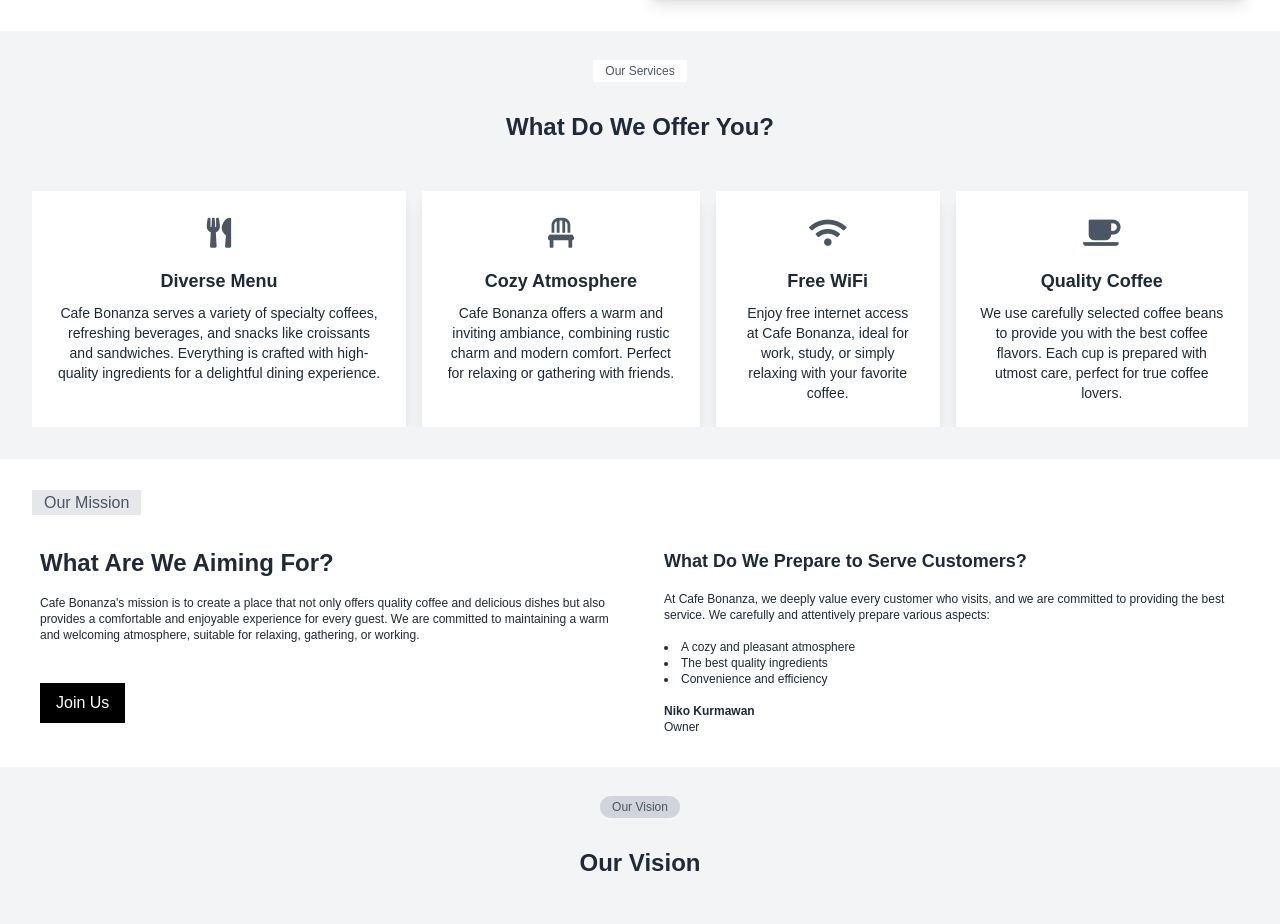
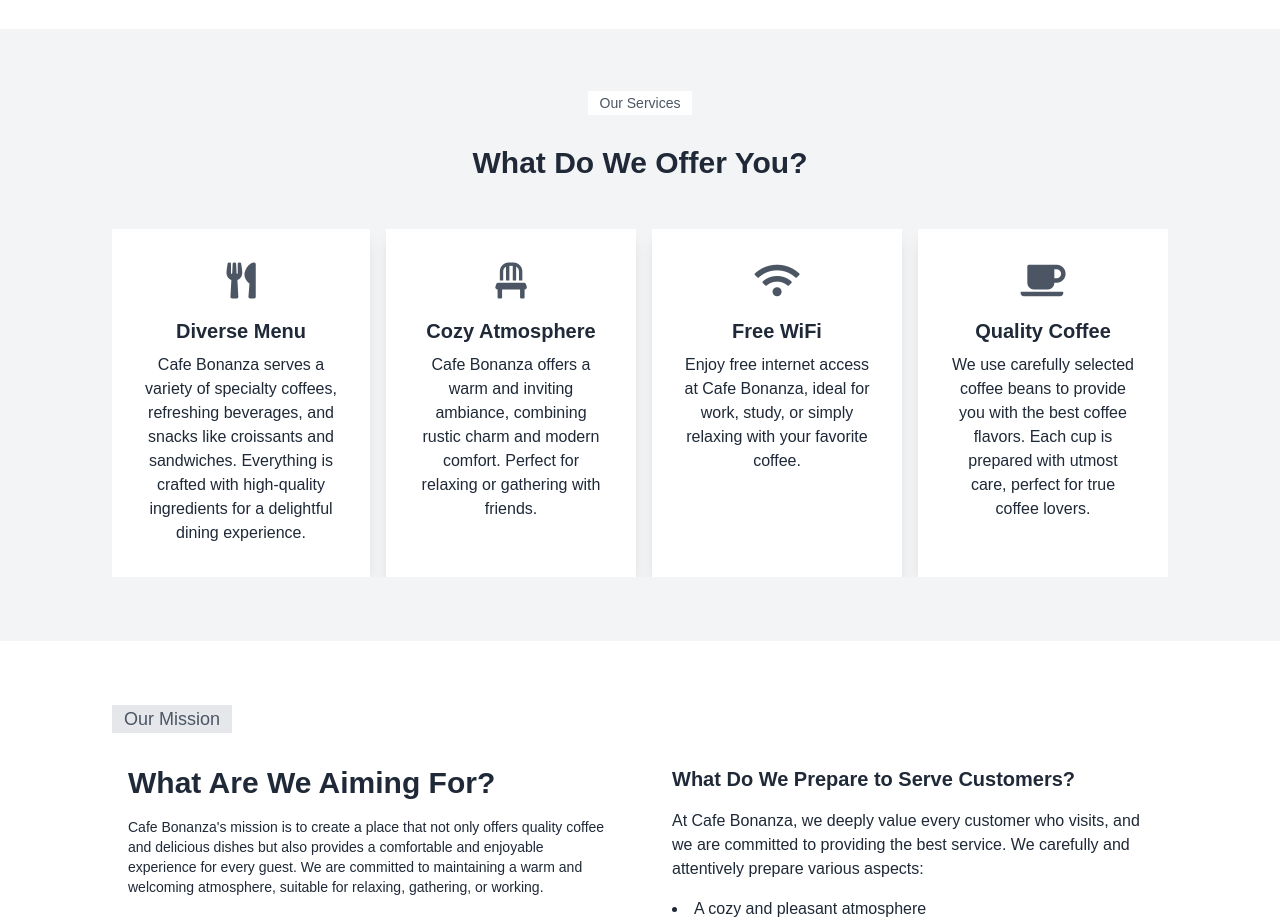
Before and after one commit to Chandra13July/CafeBonanza, a PHP site: page /about.php in a window 1280 px wide. Shown: the part 483-1407 px from the top of the page. Run offline with PHP 8.4, Linux system fonts and the light colour scheme; some libraries are stand-ins or nearby versions; some web fonts are replaced.

Commit message:
Update  View About

```diff
--- a/app/config/config.php
+++ b/app/config/config.php
@@ -1,6 +1,6 @@
 <?php
 
-define('BASEURL', 'http://localhost//CafeBonanza/public');
+define('BASEURL', 'http://192.168.1.7//CafeBonanza/public');
 define('DB_HOST', 'localhost');
 define('DB_USER', 'root');
 define('DB_PASS', '');
--- a/app/controllers/Home.php
+++ b/app/controllers/Home.php
@@ -18,18 +18,14 @@ class Home extends Controller
     public function index()
     {
         $totalCartItems = $this->getItemCountCart();
-        $latestContacts = $this->contactModel->getLatestContacts();
-        $latestGalleries = $this->galleryModel->getLatestGalleries();
 
         $data = [
             'totalCartItems' => $totalCartItems,
-            'latestContacts' => $latestContacts,
-            'latestGalleries' => $latestGalleries
         ];
 
         $this->view('layout/header');
         $this->view('layout/navbar', $data);
-        $this->view('home/home', $data);
+        $this->view('home/home');
         $this->view('layout/footer');
     }
 
--- a/app/views/home/about.php
+++ b/app/views/home/about.php
@@ -12,122 +12,111 @@
         body {
             font-family: 'Alexandria', sans-serif;
         }
-
-        @media (min-width: 768px) {
-            .container {
-                padding-left: 2cm;
-                padding-right: 2cm;
-                max-width: 6xl;
-            }
-        }
     </style>
 </head>
 
 <body class="bg-gray-100 text-gray-800">
-    <section class="bg-white py-8 about-section">
-        <div class="container mx-auto flex flex-col md:flex-row items-center px-4 md:px-8">
+    <section class="bg-white py-16 about-section">
+        <div class="container mx-auto flex flex-col md:flex-row items-center px-6 md:px-28">
             <div class="md:w-1/2">
                 <div class="mb-4">
-                    <span class="bg-gray-200 text-gray-600 py-1 px-3 rounded-full text-sm md:text-base">
+                    <span class="bg-gray-200 text-gray-600 py-1 px-3 rounded-full text-base md:text-lg">
                         Cafe Bonanza
                     </span>
                 </div>
-                <h1 class="text-3xl md:text-4xl font-bold mb-4">
+                <h1 class="text-5xl md:text-6xl font-bold mb-4">
                     About Cafe Bonanza
                 </h1>
-                <p class="text-sm md:text-base mb-6">
+                <p class="text-base md:text-lg mb-6">
                     Cafe Bonanza started as an old truck garage inherited from our grandfather, which our family transformed into a cozy and warm café. Today, Bonanza blends rustic charm with modern touches, offering artisan coffee and delicious dishes in a setting rich with family history.
                 </p>
-                <a class="bg-black text-white py-2 px-4 inline-block" href="#service-section" id="view-more">
+                <a class="bg-black text-white py-2 px-6 inline-block" href="#service-section" id="view-more">
                     View More
                 </a>
             </div>
             <div class="md:w-1/2 mt-8 md:mt-0 flex justify-start md:justify-end">
-                <img alt="Interior of Cafe Bonanza with modern rustic design" class="rounded-lg shadow-lg" height="400" src="https://storage.googleapis.com/a1aa/image/Jm8YROIvFS77CteUf5jGCl8N1ZokVvhqBSBHwgvUxZgva24TA.jpg" width="600" />
+                <img alt="Interior of Cafe Bonanza with modern rustic design" class="rounded-lg shadow-lg" height="300" src="https://storage.googleapis.com/a1aa/image/XqGwX6e3GuylV6gHWnf7nU0eoibgtbRogGZy6apQyfhSlBjPB.jpg" width="500" />
             </div>
         </div>
     </section>
-    <section class="bg-gray-100 py-8 service-section" id="service-section">
-        <div class="container mx-auto text-center px-4 md:px-8">
+    <section class="bg-gray-100 py-16 service-section" id="service-section">
+        <div class="container mx-auto text-center px-6 md:px-28">
             <div class="mb-8">
-                <span class="bg-white text-gray-600 py-1 px-3 text-xs">
+                <span class="bg-white text-gray-600 py-1 px-3 text-sm">
                     Our Services
                 </span>
             </div>
-            <h2 class="text-2xl font-bold mb-12">
+            <h2 class="text-3xl font-bold mb-12">
                 What Do We Offer You?
             </h2>
             <div class="flex overflow-x-auto space-x-4">
-                <div class="bg-white p-6 shadow-lg min-w-[200px]">
-                    <i class="fas fa-utensils text-3xl text-gray-600 mb-4">
+                <div class="bg-white p-8 shadow-lg min-w-[250px]">
+                    <i class="fas fa-utensils text-4xl text-gray-600 mb-4">
                     </i>
-                    <h3 class="text-lg font-bold mb-2">
+                    <h3 class="text-xl font-bold mb-2">
                         Diverse Menu
                     </h3>
-                    <p class="text-sm">
+                    <p>
                         Cafe Bonanza serves a variety of specialty coffees, refreshing beverages, and snacks like croissants and sandwiches. Everything is crafted with high-quality ingredients for a delightful dining experience.
                     </p>
                 </div>
-                <div class="bg-white p-6 shadow-lg min-w-[200px]">
-                    <i class="fas fa-chair text-3xl text-gray-600 mb-4">
+                <div class="bg-white p-8 shadow-lg min-w-[250px]">
+                    <i class="fas fa-chair text-4xl text-gray-600 mb-4">
                     </i>
-                    <h3 class="text-lg font-bold mb-2">
+                    <h3 class="text-xl font-bold mb-2">
                         Cozy Atmosphere
                     </h3>
-                    <p class="text-sm">
+                    <p>
                         Cafe Bonanza offers a warm and inviting ambiance, combining rustic charm and modern comfort. Perfect for relaxing or gathering with friends.
                     </p>
                 </div>
-                <div class="bg-white p-6 shadow-lg min-w-[200px]">
-                    <i class="fas fa-wifi text-3xl text-gray-600 mb-4">
+                <div class="bg-white p-8 shadow-lg min-w-[250px]">
+                    <i class="fas fa-wifi text-4xl text-gray-600 mb-4">
                     </i>
-                    <h3 class="text-lg font-bold mb-2">
+                    <h3 class="text-xl font-bold mb-2">
                         Free WiFi
                     </h3>
-                    <p class="text-sm">
+                    <p>
                         Enjoy free internet access at Cafe Bonanza, ideal for work, study, or simply relaxing with your favorite coffee.
                     </p>
                 </div>
-                <div class="bg-white p-6 shadow-lg min-w-[200px]">
-                    <i class="fas fa-coffee text-3xl text-gray-600 mb-4">
+                <div class="bg-white p-8 shadow-lg min-w-[250px]">
+                    <i class="fas fa-coffee text-4xl text-gray-600 mb-4">
                     </i>
-                    <h3 class="text-lg font-bold mb-2">
+                    <h3 class="text-xl font-bold mb-2">
                         Quality Coffee
                     </h3>
-                    <p class="text-sm">
+                    <p>
                         We use carefully selected coffee beans to provide you with the best coffee flavors. Each cup is prepared with utmost care, perfect for true coffee lovers.
                     </p>
                 </div>
             </div>
         </div>
     </section>
-    <section class="bg-white py-8">
-        <div class="container mx-auto px-4 md:px-8">
+    <section class="bg-white py-16">
+        <div class="container mx-auto px-6 md:px-28">
             <div class="text-left mb-8">
-                <span class="bg-gray-200 text-gray-600 py-1 px-3 rounded-none text-xs md:text-base">
+                <span class="bg-gray-200 text-gray-600 py-1 px-3 rounded-none text-sm md:text-lg">
                     Our Mission
                 </span>
             </div>
             <div class="flex flex-col md:flex-row justify-start space-y-8 md:space-y-0 md:space-x-8">
-                <div class="md:w-1/2 px-2">
-                    <h3 class="text-2xl font-bold mb-4">
+                <div class="md:w-1/2 px-4">
+                    <h3 class="text-3xl font-bold mb-4">
                         What Are We Aiming For?
                     </h3>
-                    <p class="text-xs mb-6">
+                    <p class="text-sm mb-6">
                         Cafe Bonanza's mission is to create a place that not only offers quality coffee and delicious dishes but also provides a comfortable and enjoyable experience for every guest. We are committed to maintaining a warm and welcoming atmosphere, suitable for relaxing, gathering, or working.
                     </p>
-                    <button class="bg-black text-white py-2 px-4 mt-4">
-                        Join Us
-                    </button>
                 </div>
-                <div class="md:w-1/2 px-2">
-                    <h3 class="text-lg font-bold mb-4">
+                <div class="md:w-1/2 px-4">
+                    <h3 class="text-xl font-bold mb-4">
                         What Do We Prepare to Serve Customers?
                     </h3>
-                    <p class="text-xs mb-4">
+                    <p class="mb-4">
                         At Cafe Bonanza, we deeply value every customer who visits, and we are committed to providing the best service. We carefully and attentively prepare various aspects:
                     </p>
-                    <ul class="list-disc list-inside mb-4 text-xs">
+                    <ul class="list-disc list-inside mb-4">
                         <li>
                             A cozy and pleasant atmosphere
                         </li>
@@ -138,39 +127,39 @@
                             Convenience and efficiency
                         </li>
                     </ul>
-                    <p class="font-bold text-xs">
+                    <p class="font-bold">
                         Niko Kurmawan
                     </p>
-                    <p class="text-xs">
+                    <p>
                         Owner
                     </p>
                 </div>
             </div>
         </div>
     </section>
-    <section class="bg-gray-100 py-8">
-        <div class="container mx-auto px-4 md:px-8">
+    <section class="bg-gray-100 py-16">
+        <div class="container mx-auto px-6 md:px-28">
             <div class="text-center mb-8">
-                <span class="bg-gray-300 text-gray-600 py-1 px-3 rounded-full text-xs">
+                <span class="bg-gray-300 text-gray-600 py-1 px-3 rounded-full text-sm">
                     Our Vision
                 </span>
             </div>
-            <h2 class="text-2xl font-bold text-center mb-12">
+            <h2 class="text-3xl font-bold text-center mb-12">
                 Our Vision
             </h2>
             <div class="flex flex-col md:flex-row justify-center space-y-8 md:space-y-0 md:space-x-8">
-                <div class="md:w-1/2 px-4">
-                    <img alt="Cafe Bonanza staff serving customers" class="rounded-lg shadow-lg" height="400" src="https://storage.googleapis.com/a1aa/image/3HUNTf1qtu3FaKCQ8er5ceP3cf9PjfdiVdPtXBPGtAV1VzGfE.jpg" width="600" />
+                <div class="md:w-1/2 px-8">
+                    <img alt="Cafe Bonanza staff serving customers" class="rounded-lg shadow-lg" height="300" src="https://storage.googleapis.com/a1aa/image/UPOneCyWqm39ZKIbvq9zl0KqLqGqKCAkLZKwDJYvMUrpMY8JA.jpg" width="500" />
                 </div>
-                <div class="md:w-1/2 px-4">
-                    <h3 class="text-3xl font-bold mb-4">
+                <div class="md:w-1/2 px-8">
+                    <h3 class="text-4xl font-bold mb-4">
                         What Is Our Goal?
                     </h3>
-                    <p class="text-sm">
+                    <p>
                         To become a café known and valued for its premium coffee, delightful dishes, and cozy ambiance, where every visit becomes a memorable and enjoyable moment. We strive to innovate, maintain good customer relationships, and deliver friendly and professional service. Cafe Bonanza aims to be a favorite destination for relaxation and gathering.
                     </p>
-                    <button class="bg-black text-white py-2 px-4 mt-4">
-                        <a class="text-white" href="&lt;?= BASEURL; ?&gt;/auth/signup">
+                    <button class="bg-black text-white py-2 px-6 mt-4">
+                        <a class="text-white" href="<?= BASEURL; ?>/auth/signup">
                             Join Us
                         </a>
                     </button>
--- a/app/views/layout/navbar.php
+++ b/app/views/layout/navbar.php
@@ -86,7 +86,7 @@
                         <div class="flex items-center relative">
                             <img onerror="this.src = '<?= BASEURL . '/img/user.png' ?>'"
                                 src="<?= !empty($_SESSION['ImageUrl']) ? BASEURL . '/' . $_SESSION['ImageUrl'] : BASEURL . '/img/user.png'; ?>"
-                                class="w-10 h-10 rounded-full mr-2 cursor-pointer"
+                                class="w-10 h-10 rounded-full mr-2 cursor-pointer object-cover"
                                 onclick="toggleDropdown()">
                             <span class="text-gray-800 cursor-pointer" onclick="toggleDropdown()">
                             </span>
```
Also changed, not shown: app/controllers/Gallery.php (+12 -4 lines), app/models/ContactModel.php (+0 -15 lines), app/models/GalleryModel.php (+0 -18 lines), public/upload/customer/6755df1f8908d0.54621971.jpg (added), public/upload/gallery/images/6755e0146bf321.99600327.jpg (added), 1 other file.
